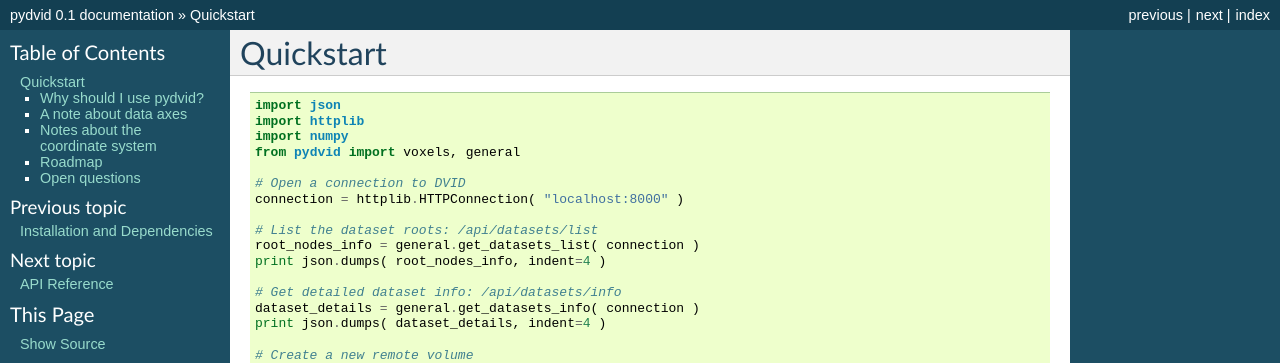
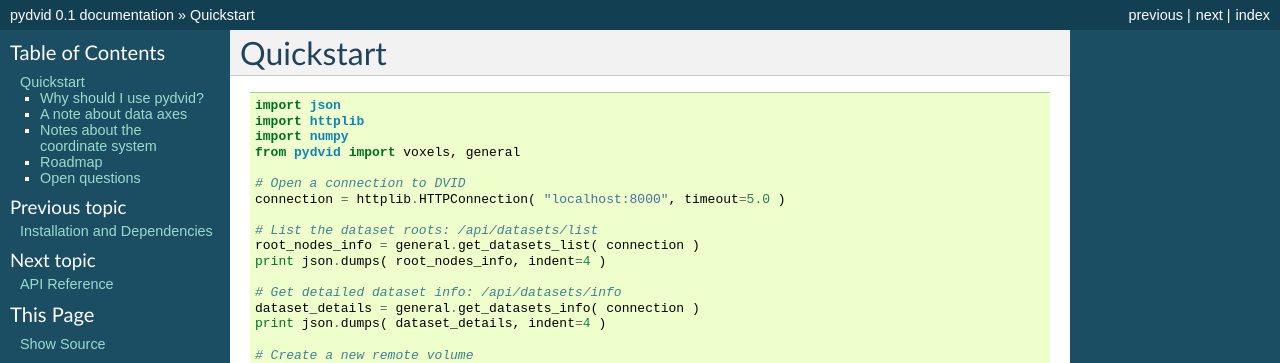
Before and after one commit to janelia-flyem/pydvid, a Sphinx documentation site: the page built from docs/source/quickstart.rst, in a window 1280 px wide and 900 px high. Shown: the top 363 px of the window. Built offline with Sphinx 7.4.7, drawn with Linux system fonts in a browser that asks for light colours.

Commit message:
docs: quickstart: Use timeout for connections.

```diff
--- a/docs/source/quickstart.rst
+++ b/docs/source/quickstart.rst
@@ -12,7 +12,7 @@ Quickstart
     from pydvid import voxels, general
 
     # Open a connection to DVID
-    connection = httplib.HTTPConnection( "localhost:8000" )
+    connection = httplib.HTTPConnection( "localhost:8000", timeout=5.0 )
 
     # List the dataset roots: /api/datasets/list
     root_nodes_info = general.get_datasets_list( connection )
```
Also changed, not shown: 1 other file.
